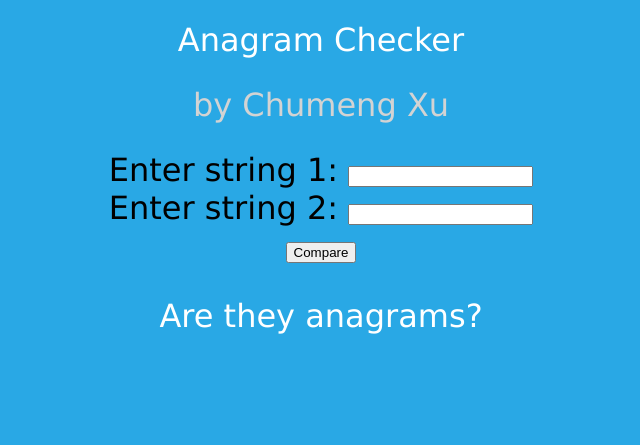
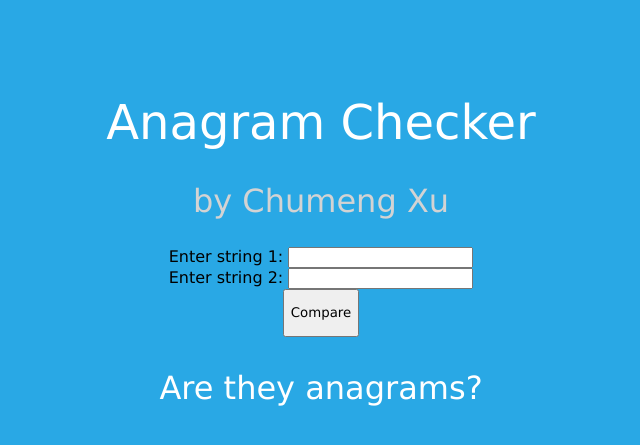
Before and after one commit to AltmerX/anagram-checker, a Flask app: page / in a window 1280 px wide. Shown: the top 445 px of the page, without its empty margins (319-959 px from the left). Run offline with Flask 2, Linux system fonts and the light colour scheme.

Commit message:
Update index.html

```diff
--- a/templates/index.html
+++ b/templates/index.html
@@ -4,9 +4,10 @@
     <title>Anagram Checker</title>
 </head>
 <body style="background-color: #29A8E5;">
- <h1 style="text-align: center;font:2em Verdana,sans-serif; color: white;">Anagram Checker</h1>
+ <br><br><br>
+ <h1 style="text-align: center;font:3em Verdana,sans-serif; font-style:bold; color: white;">Anagram Checker</h1>
  <h2 style="text-align: center;font:2em Verdana,sans-serif;color: lightgrey;">by Chumeng Xu</h2>
- <form action = "." method = "POST" style="text-align: center;font: 2em Verdana,sans-serif;">
+ <form action = "." method = "POST" style="text-align: center;font: 1em Verdana,sans-serif;">
     <div>
         <label for="str1">Enter string 1:</label>
         <input type="text" name="str1" value={{str1}}><br>
@@ -16,7 +17,7 @@
         <input type="text" name="str2" value={{str2}}><br>
     </div>
     <div class="button">
-        <button type="submit">Compare</button>
+        <button type="submit"><p style="text-align: center;font: 1em Verdana,sans-serif;">Compare</p></button>
     </div>
   </form>
    <p style="text-align: center;font: 2em Verdana,sans-serif;color: white;">Are they anagrams?</p>
```
